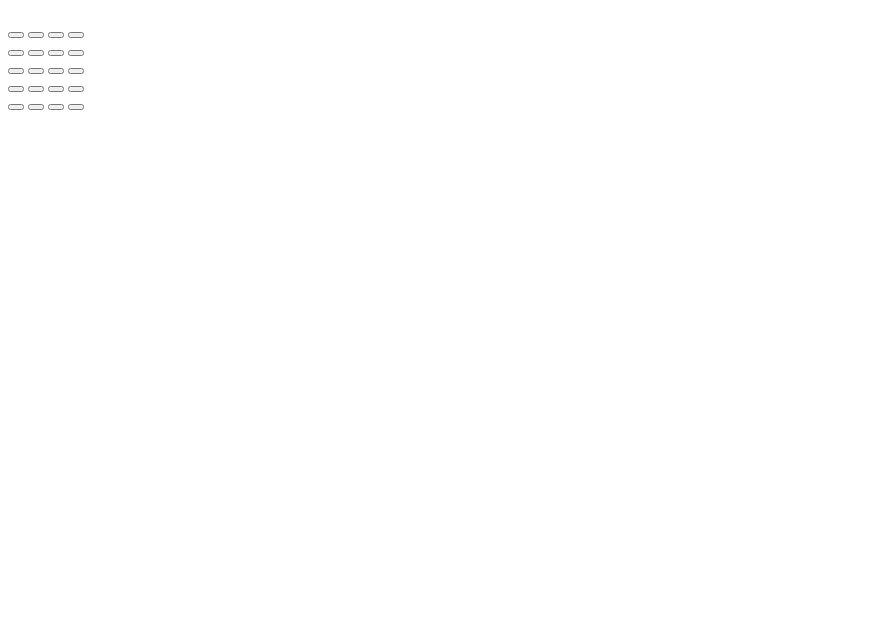
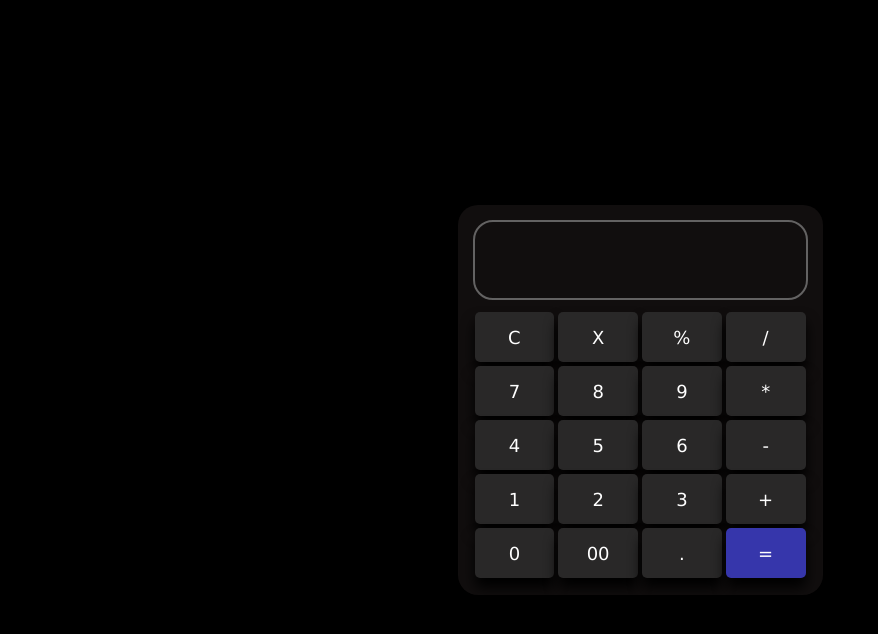
Before and after one commit to m-ramzan786/Calculator, a plain HTML site: page index.html in a window 1280 px wide. Shown: the whole page, without its empty margins (0-878 px from the left). Drawn offline with Linux system fonts and the light colour scheme.

Commit message:
add js file with code

```diff
--- a/index.html
+++ b/index.html
@@ -10,37 +10,38 @@
     <div class="container">
       <div class="calculator">
         <h1 id="user-input"></h1>
-        <div>
-          <button type="button"></button>
-          <button type="button"></button>
-          <button type="button"></button>
-          <button type="button"></button>
+        <div class="button-container">
+          <div class="button">C</div>
+          <div class="button">X</div>
+          <div class="button">%</div>
+          <div class="button">/</div>
         </div>
-        <div>
-          <button type="button"></button>
-          <button type="button"></button>
-          <button type="button"></button>
-          <button type="button"></button>
+        <div class="button-container">
+          <div class="button">7</div>
+          <div class="button">8</div>
+          <div class="button">9</div>
+          <div class="button">*</div>
         </div>
-        <div>
-          <button type="button"></button>
-          <button type="button"></button>
-          <button type="button"></button>
-          <button type="button"></button>
+        <div class="button-container">
+          <div class="button">4</div>
+          <div class="button">5</div>
+          <div class="button">6</div>
+          <div class="button">-</div>
         </div>
-        <div>
-          <button type="button"></button>
-          <button type="button"></button>
-          <button type="button"></button>
-          <button type="button"></button>
+        <div class="button-container">
+          <div class="button">1</div>
+          <div class="button">2</div>
+          <div class="button">3</div>
+          <div class="button">+</div>
         </div>
-        <div>
-          <button type="button"></button>
-          <button type="button"></button>
-          <button type="button"></button>
-          <button type="button"></button>
+        <div class="button-container">
+          <div class="button">0</div>
+          <div class="button">00</div>
+          <div class="button">.</div>
+          <div class="button equal">=</div>
         </div>
       </div>
     </div>
+    <script src="script.js"></script>
   </body>
 </html>
--- a/script.js
+++ b/script.js
@@ -0,0 +1,25 @@
+let user_input = document.getElementById('user-input')
+let button = document.querySelectorAll('.button')
+let backspace = document.querySelectorAll('.backspace')
+
+button.forEach(element => {
+    element.addEventListener ('click', (e) => {
+        if
+        (e.target.textContent === "C") {
+            user_input.innerHTML = "";
+        }
+        else if
+        (e.target.textContent === "X") {
+            user_input.innerHTML = user_input.innerHTML.slice(0, -1);
+        }
+        else if
+        (e.target.textContent === "=") {
+            user_input.innerHTML = eval(user_input.innerHTML);
+        }
+        else
+        {
+            user_input.innerHTML += e.target.textContent;
+        }
+        user_input.scrollLeft = user_input.scrollWidth;
+    })
+})
--- a/style.css
+++ b/style.css
@@ -0,0 +1,78 @@
+* {
+    margin: 0;
+    padding: 0;
+    box-sizing: border-box;
+}
+
+body {
+    background-color: #000;
+    font-family: Verdana, Geneva, Tahoma, sans-serif;
+}
+
+.container {
+    display: flex;
+    justify-content: center;
+    align-items: center;
+    height: 100vh;
+    min-height: 450px;
+}
+
+.calculator {
+    background-color: rgb(17,14,14);
+    padding: 15px;
+    border-radius: 20px;
+    max-width: 365px;
+}
+
+
+
+#user-input {
+    height: 80px;
+    color: #fff;
+    border: 2px solid #cbcbcb71;
+    border-radius: 20px;
+    margin-bottom: 10px;
+    line-height: 1.5;
+    text-align: right;
+    padding: 15px 10px;
+    overflow: hidden;
+}
+
+.button-container {
+    display: flex;
+    justify-content: center;
+    align-items: center;
+}
+
+.button {
+    display: flex;
+    justify-content: center;
+    align-items: center;
+    height: 50px;
+    width: 80px;
+    font-size: 18px;
+    border-radius: 5px;
+    margin: 2px;
+    background-color: rgb(41,40,40);
+    color: #fff;
+    -webkit-user-select: none;
+    user-select: none;
+    filter: drop-shadow(0px 10px 7px #000000);
+}
+
+.button:hover {
+    background-color: rgb(84, 84, 84);
+}
+.button:active {
+    background-color: rgb(70, 70, 70);
+}
+
+.equal {
+    background-color: rgb(54, 54, 171);
+}
+.equal:hover {
+    background-color: rgb(71, 71, 207);
+}
+.equal:active {
+    background-color: rgb(44, 44, 138);
+}
```
